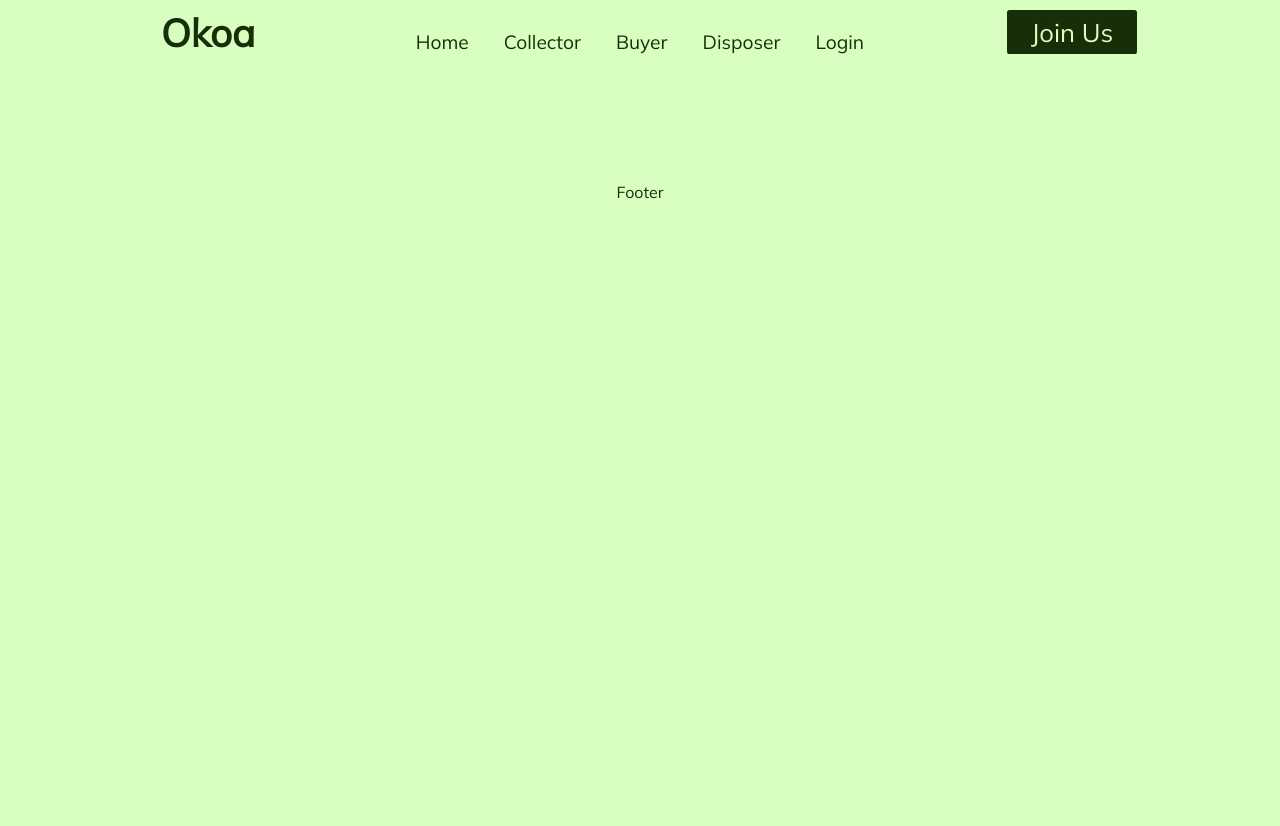
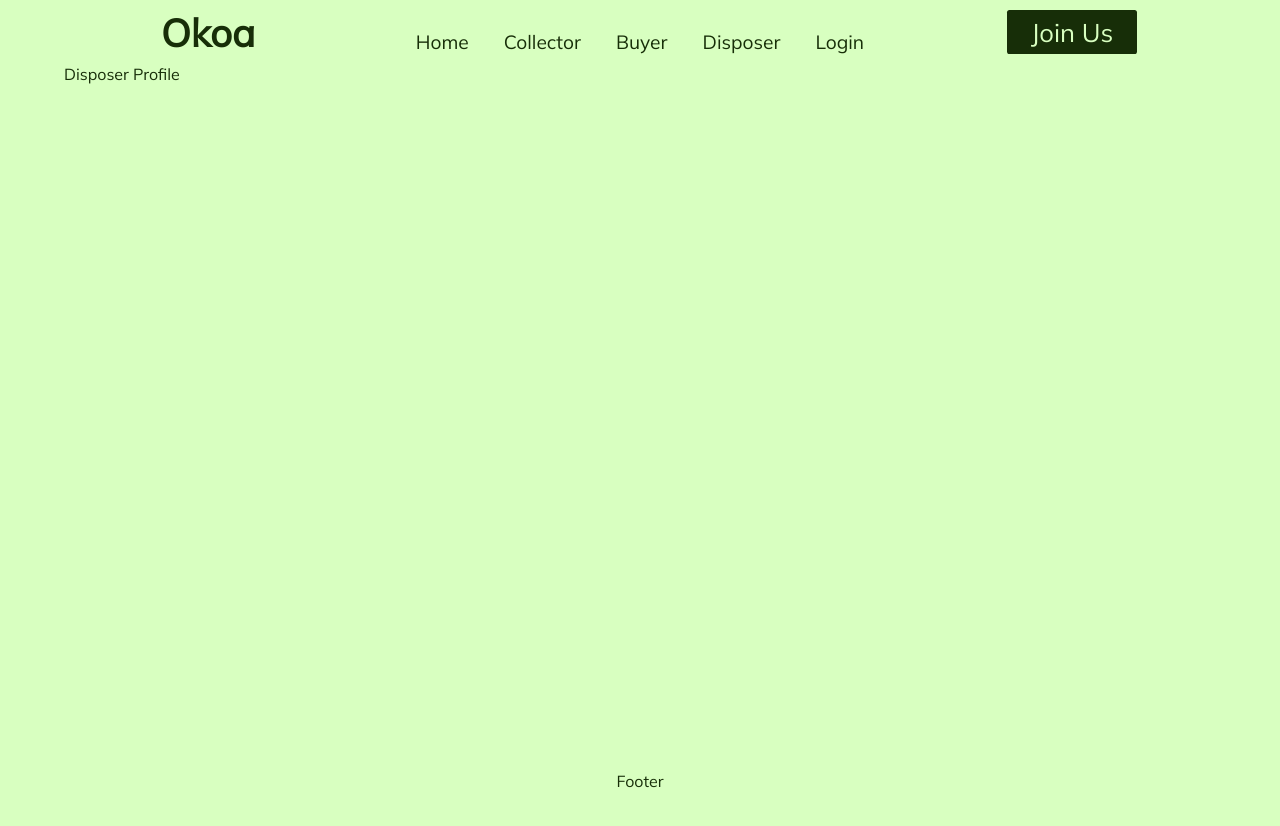
Before and after one commit to MokuaEnock/greenly, a React (Create React App) app: page /profile in a window 1280 px wide. Shown: the top 826 px of the page. Before the commit the page ends 800 px from the top, so only its background shows below. Built offline with nearby package versions, Linux system fonts and the light colour scheme; no server answers.

Commit message:
create profile component and style file

```diff
--- a/src/App.js
+++ b/src/App.js
@@ -11,6 +11,7 @@
 import { useState, useEffect } from "react";
 import Redirect from "./pages/redirect/redirect";
 import Buyer from "./pages/buyers/buyer";
+import Profile from "./pages/disposer/Profile";
 
 function App() {
   let [user, setUser] = useState(null);
@@ -31,6 +32,7 @@
         <Route path="/" element={<Landing />} />
         <Route path="/about" element={<About />} />
         <Route path="/redirect" element={<Redirect />} />
+        <Route path="/profile" element={<Profile />} />
         <Route path="/collector" element={<Collector />} />
         <Route
           path="/auth"
--- /dev/null
+++ b/src/pages/disposer/Profile.js
@@ -0,0 +1,3 @@
+export default function Profile() {
+  return <main>Disposer Profile</main>;
+}
```
Also changed, not shown: src/pages/disposer/profile.css (added).
